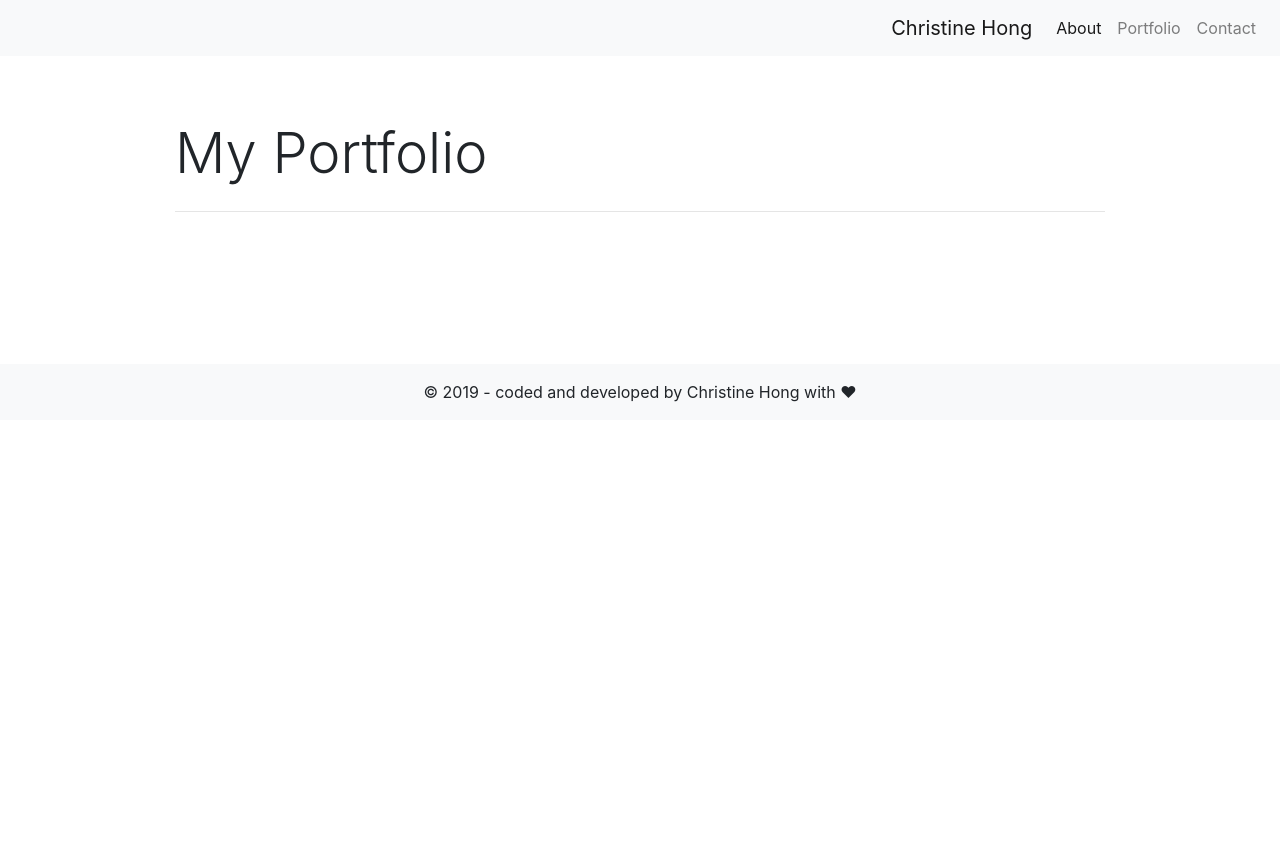
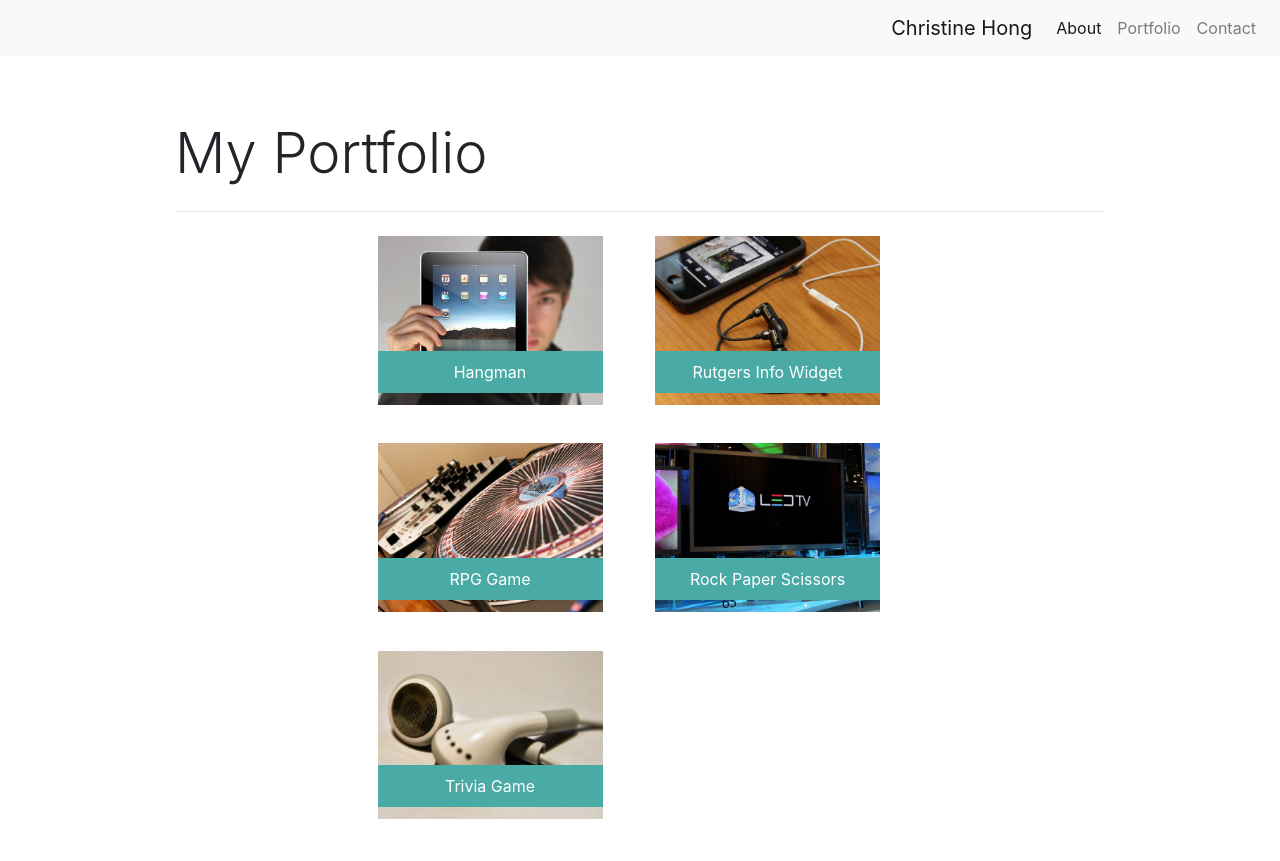
Before and after one commit to honglikehk/bootstrap-portfolio, a plain HTML site: page portfolio.html in a window 1280 px wide. Shown: the top 861 px of the page. Before the commit the page ends 800 px from the top, so only its background shows below. Drawn offline with nearby package versions, Linux system fonts and the light colour scheme.

Commit message:
added portfolio items

```diff
--- a/portfolio.html
+++ b/portfolio.html
@@ -43,7 +43,23 @@
         <div class="container container-fluid">
             <h1 class="display-4"> My Portfolio </h1>
             <hr class="my-4">
+            <div class="row">
+                <div class="col-md-6 leftside">
+                    <figure><a href="#"><img src="images/portfolio1.jpg" class="img-fluid" alt="Responsive image"><figcaption class="left">Hangman</figcaption></a></figure>
+
+                    <figure><a href="#"><img src="images/portfolio2.jpg" class="img-fluid" alt="Responsive image"><figcaption class="left">RPG Game</figcaption></a></figure>
+
+                    <figure><a href="#"><img src="images/portfolio3.jpg" class="img-fluid" alt="Responsive image"><figcaption class="left">Trivia Game</figcaption></a></figure>
+
+                </div>
+                <div class="col-md-6">
+                    <figure><a href="#"><img src="images/portfolio4.jpg" class="img-fluid" alt="Responsive image"><figcaption>Rutgers Info Widget</figcaption></a></figure>
+
+                    <figure><a href="#"><img src="images/portfolio5.jpg" class="img-fluid" alt="Responsive image"><figcaption>Rock Paper Scissors</figcaption></a></figure>
+                </div>
+            </div>
         </div>
+
 
 
 <!-- footer -->
--- a/style.css
+++ b/style.css
@@ -18,6 +18,46 @@ img {
     height: 25%;
     margin-right: 5%;
     margin-bottom: 5%;
+}
+
+/* contact me */
+
+.btn {
+    background-color:  #4aaaa5;
+    border: none;
+}
+/* portfolio items  */
+
+.leftside {
+    text-align: right;
+}
+
+figure {
+    float: left;
+    width: 100%;
+    position: relative;
+    overflow: hidden;
+}
+
+figure img {
+    width: 50%;
+    height: auto;
+}
+
+figcaption {
+    background-color: #4aaaa5;
+    color: white;
+    position: absolute;
+    top: 60%;
+    left: 0%;
+    text-align: center;
+    width:50%;
+    padding-top: 2%;
+    padding-bottom: 2%;
+}
+
+figcaption.left {
+    left: 45%;
 }
 
 /* Responsive Web Design */
```
Also changed, not shown: images/bananas.png (added), images/hongkong.jpeg (added), images/portfolio1.jpg (added), images/portfolio2.jpg (added), images/portfolio3.jpg (added), images/portfolio4.jpg (added), images/portfolio5.jpg (added).
